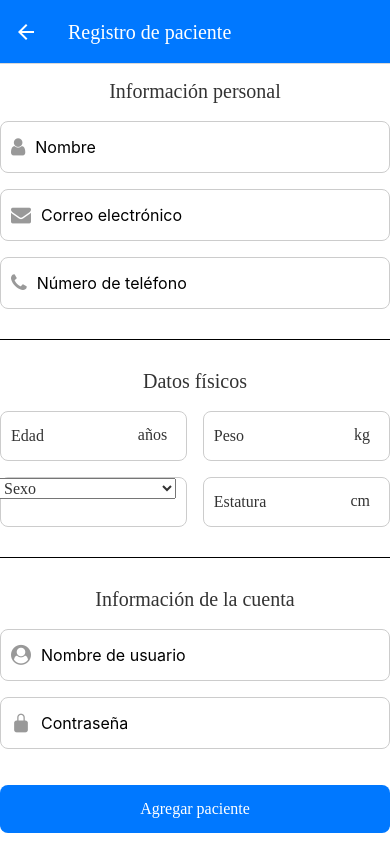
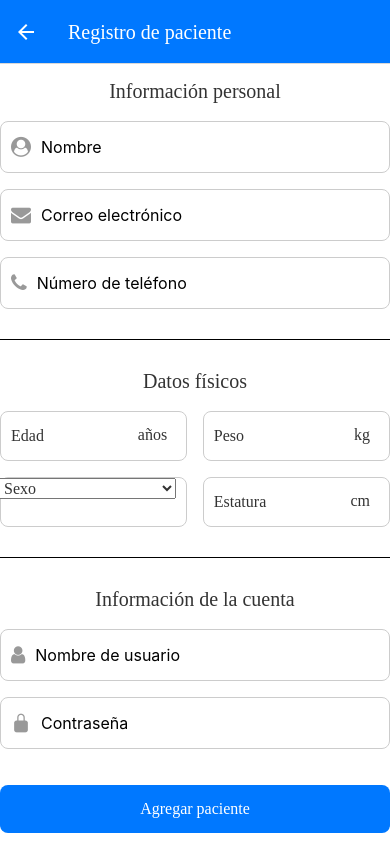
Before and after one commit to NoeOnDev/BodyMeasure, a React Native app: screen /Register in a window 390 px wide. Built offline with nearby package versions, Linux system fonts and the light colour scheme.

Commit message:
refactor: Update user icon name in LoginScreen and RegisterScreen

```diff
--- a/src/components/screens/LoginScreen.tsx
+++ b/src/components/screens/LoginScreen.tsx
@@ -157,7 +157,7 @@ export const LoginScreen = ({
 
             <View style={styles.inputContainer}>
               <Icon
-                name="user-circle"
+                name="user"
                 size={20}
                 color={username ? '#0078FF' : '#999'}
                 style={styles.icon}
--- a/src/components/screens/RegisterScreen.tsx
+++ b/src/components/screens/RegisterScreen.tsx
@@ -152,7 +152,7 @@ export const RegisterScreen = (): React.JSX.Element => {
           <Text style={styles.sectionTitle}>Información personal</Text>
           <View style={styles.inputContainer}>
             <Icon
-              name="user"
+              name="user-circle"
               size={20}
               color={getIconColor(personalInfo.name)}
               style={styles.icon}
@@ -306,7 +306,7 @@ export const RegisterScreen = (): React.JSX.Element => {
           <Text style={styles.sectionTitle}>Información de la cuenta</Text>
           <View style={styles.inputContainer}>
             <Icon
-              name="user-circle"
+              name="user"
               size={20}
               color={getIconColor(accountInfo.username)}
               style={styles.icon}
--- a/src/containers/App.tsx
+++ b/src/containers/App.tsx
@@ -51,7 +51,12 @@ const App = (): React.JSX.Element => {
         <Stack.Screen
           name="PatientInfo"
           component={PatientInfoScreen}
-          options={{title: 'Información del paciente'}}
+          options={{
+            title: 'Información del paciente',
+            headerBackButtonMenuEnabled: false,
+            headerBackVisible: false,
+            headerLeft: () => null,
+          }}
         />
       </Stack.Navigator>
     </NavigationContainer>
```
